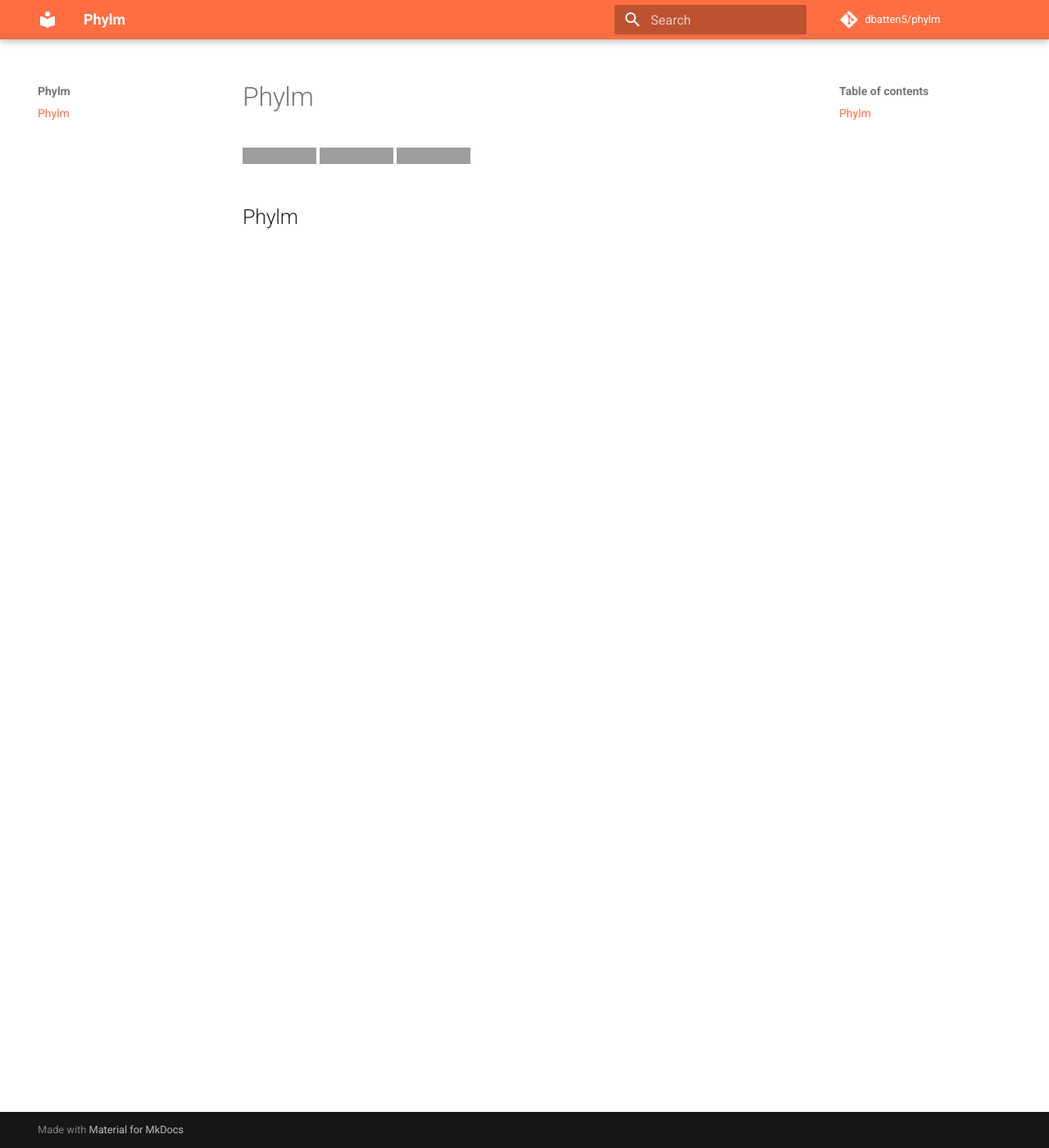
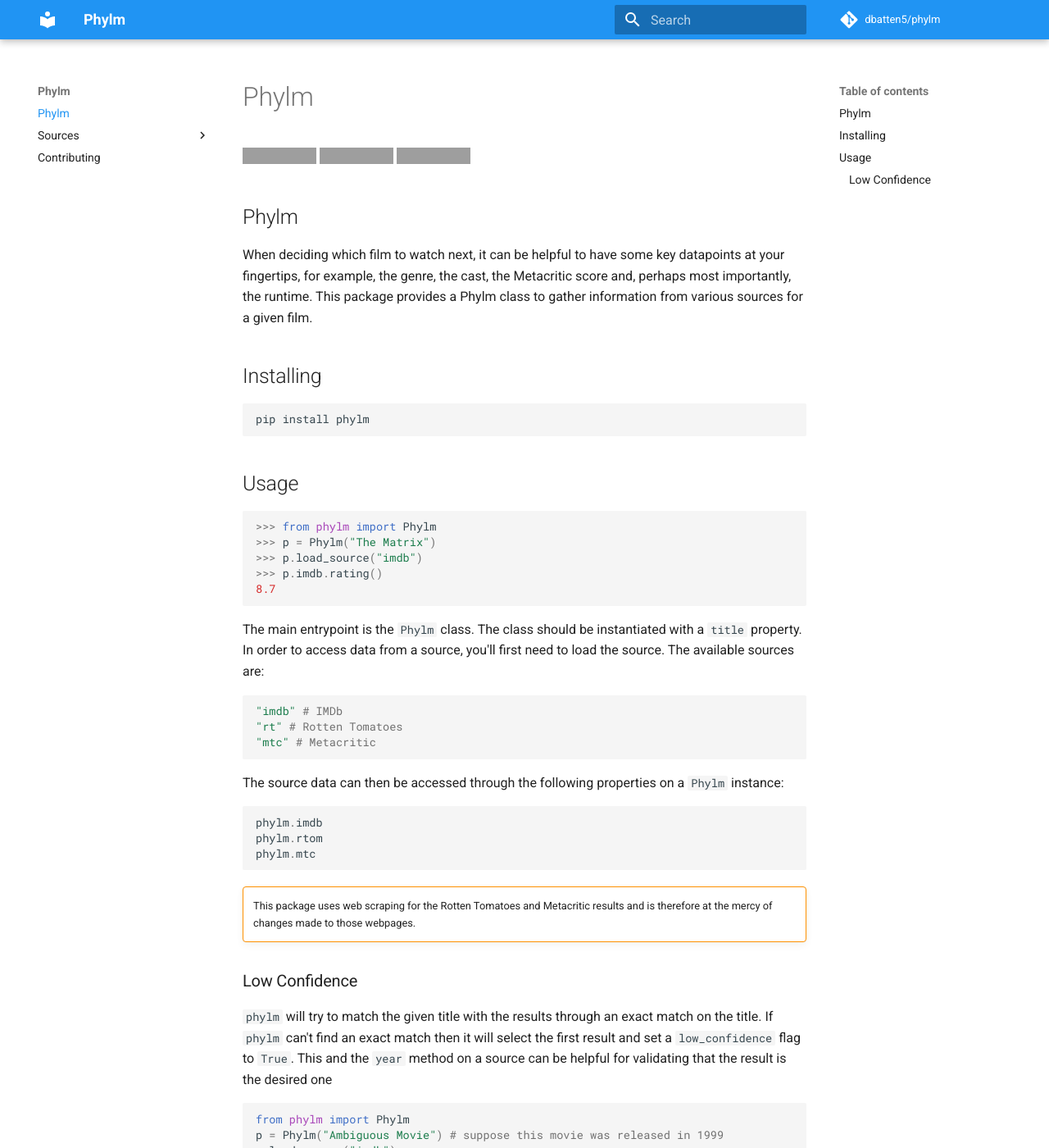
Before and after one commit to dbatten5/phylm, an MkDocs documentation site: the page built from docs/index.md, in a window 1280 px wide and 1400 px high. Shown: the whole window at 82% size. Built offline with MkDocs 1.6.1 and Material for MkDocs 9.7.7, drawn with Linux system fonts in a browser that asks for light colours; comment, search, counter and statistics services are not loaded; some of the changed text lies outside the part shown; grey boxes are pictures that could not be loaded.

Commit message:
add docs

````diff
--- a/docs/index.md
+++ b/docs/index.md
@@ -3,3 +3,65 @@
 [![codecov](https://codecov.io/gh/dbatten5/phylm/branch/main/graph/badge.svg?token=948J8ECAQT)](https://codecov.io/gh/dbatten5/phylm)
 
 # Phylm
+
+When deciding which film to watch next, it can be helpful to have some key
+datapoints at your fingertips, for example, the genre, the cast, the Metacritic
+score and, perhaps most importantly, the runtime. This package provides a Phylm
+class to gather information from various sources for a given film.
+
+# Installing
+
+```bash
+pip install phylm
+```
+
+# Usage
+
+```python
+>>> from phylm import Phylm
+>>> p = Phylm("The Matrix")
+>>> p.load_source("imdb")
+>>> p.imdb.rating()
+8.7
+```
+
+The main entrypoint is the `Phylm` class. The class should be instantiated with
+a `title` property. In order to access data from a source, you'll first need to
+load the source. The available sources are:
+
+```python
+"imdb" # IMDb
+"rt" # Rotten Tomatoes
+"mtc" # Metacritic
+```
+
+The source data can then be accessed through the following properties on a `Phylm`
+instance:
+
+```python
+phylm.imdb
+phylm.rtom
+phylm.mtc
+```
+
+!!! warning ""
+    This package uses web scraping for the Rotten Tomatoes and Metacritic
+    results and is therefore at the mercy of changes made to those webpages.
+
+
+## Low Confidence
+
+`phylm` will try to match the given title with the results through an exact
+match on the title. If `phylm` can't find an exact match then it will select the
+first result and set a `low_confidence` flag to `True`. This and the `year`
+method on a source can be helpful for validating that the result is the desired
+one
+
+
+```python
+from phylm import Phylm
+p = Phylm("Ambiguous Movie") # suppose this movie was released in 1999
+p.load_source("imdb")
+if p.imdb.low_confidence and p.imdb.year() != 1999:
+    # it's unlikely we're dealing with the right "Ambigous Movie"
+```
--- a/mkdocs.yml
+++ b/mkdocs.yml
@@ -8,11 +8,16 @@ theme:
   features:
     - navigation.instant
   palette:
-    primary: deep orange
-    accent: blue
+    primary: blue
+    accent: deep orange
 
 nav:
   - Phylm: index.md
+  - Sources:
+      IMDb: imdb.md
+      Metacritic: mtc.md
+      Rotten Tomatoes: rt.md
+  - Contributing: contributing.md
 
 plugins:
   - search
````
Also changed, not shown: README.md (+20 -0 lines), docs/contributing.md (added, +76 -0 lines), docs/imdb.md (added, +20 -0 lines), docs/mtc.md (added, +20 -0 lines), docs/rt.md (added, +20 -0 lines).
